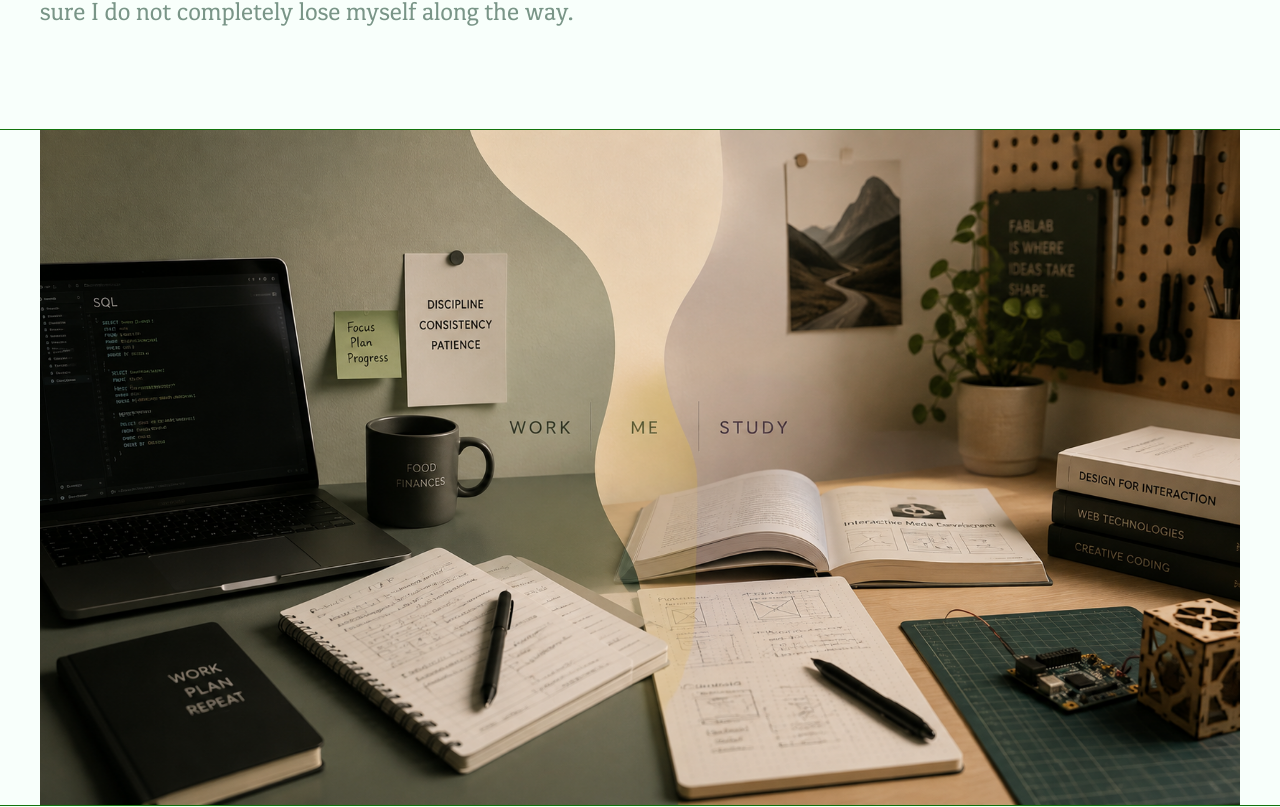
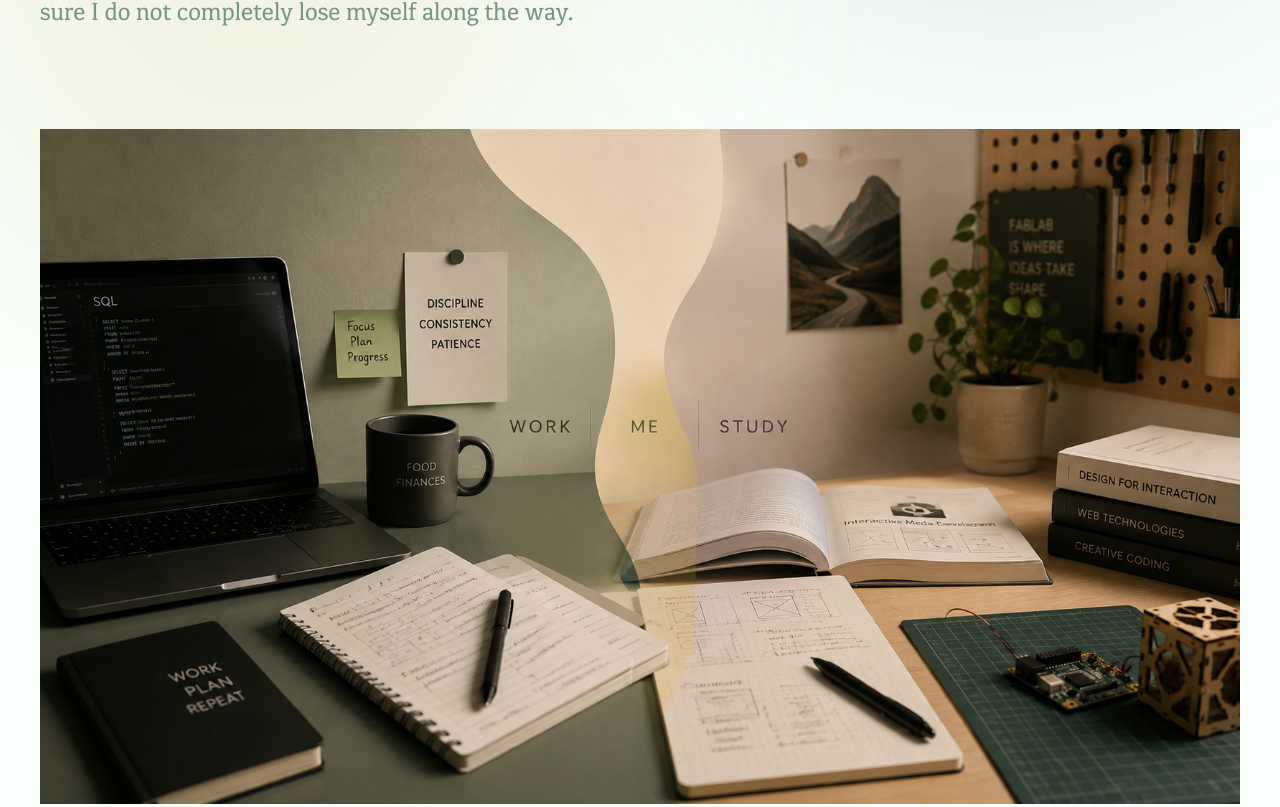
Before and after one commit to teynyuse/teynur-portfolio, a Next.js app: page /journal/a-full-time-job-a-bachelors-degree-and-somewhere-in-between-me in a window 1280 px wide. Shown: the part 636-1443 px from the top of the page. Built offline with nearby package versions, Linux system fonts and the light colour scheme.

Commit message:
fix some of the width issues

```diff
--- a/app/journal/[slug]/JournalDetail.module.css
+++ b/app/journal/[slug]/JournalDetail.module.css
@@ -1,6 +1,5 @@
 .page {
   width: 100%;
-  background: var(--color-bg);
 }
 
 /* ========================================
@@ -82,9 +81,6 @@
 
 .coverSection {
   width: 100%;
-
-  border-top: 0.5px solid var(--color-border);
-  border-bottom: 0.5px solid var(--color-border);
 }
 
 .coverInner {
--- a/app/work/[slug]/ProjectDetail.module.css
+++ b/app/work/[slug]/ProjectDetail.module.css
@@ -1,6 +1,5 @@
 .page {
   width: 100%;
-  background: var(--color-bg);
 }
 
 /* =========================
@@ -76,8 +75,6 @@
 
 .coverSection {
   width: 100%;
-
-  background: var(--color-bg);
 
 }
 
```
Also changed, not shown: components/SelectedWork.module.css (+5 -3 lines).
